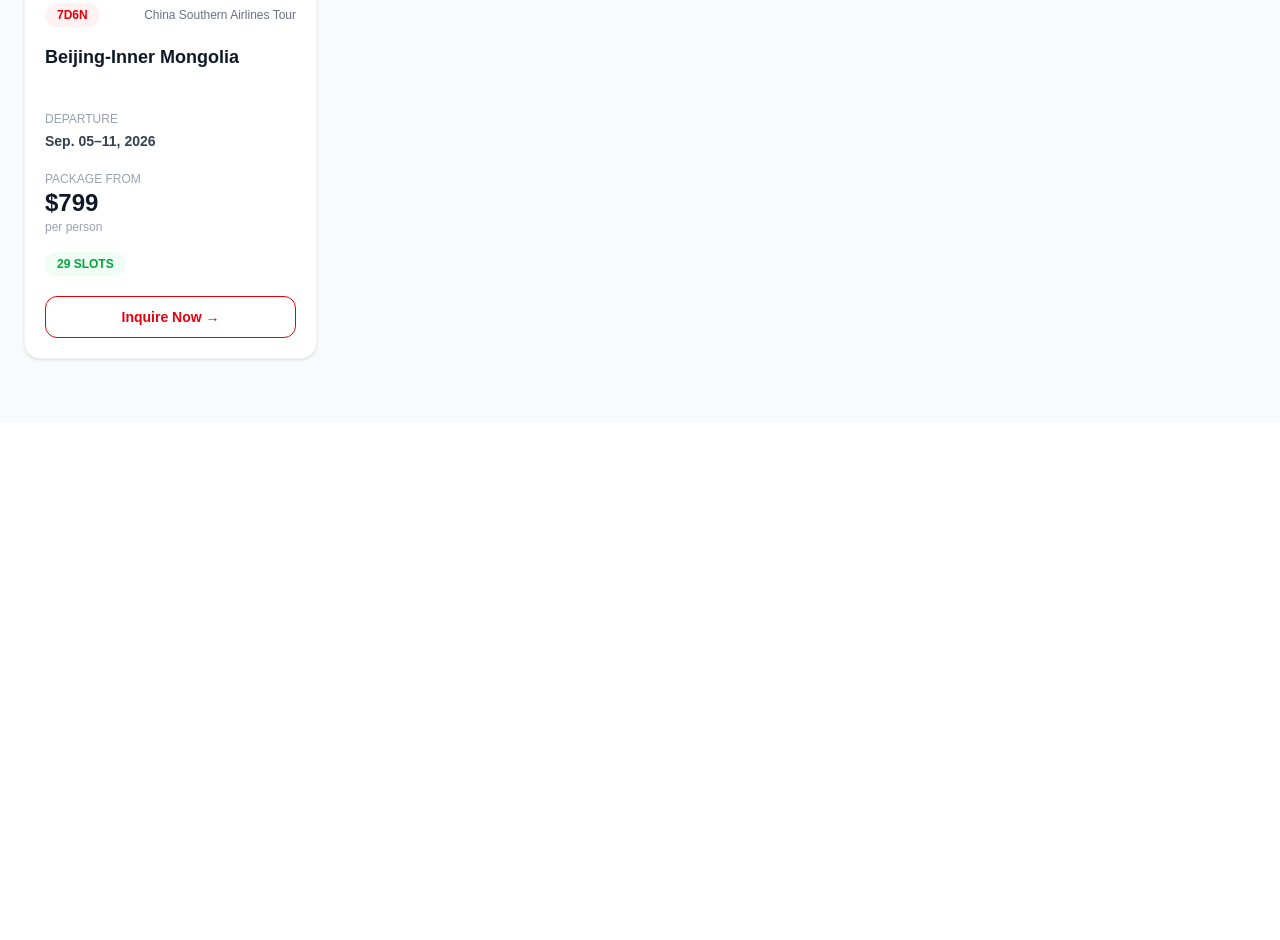
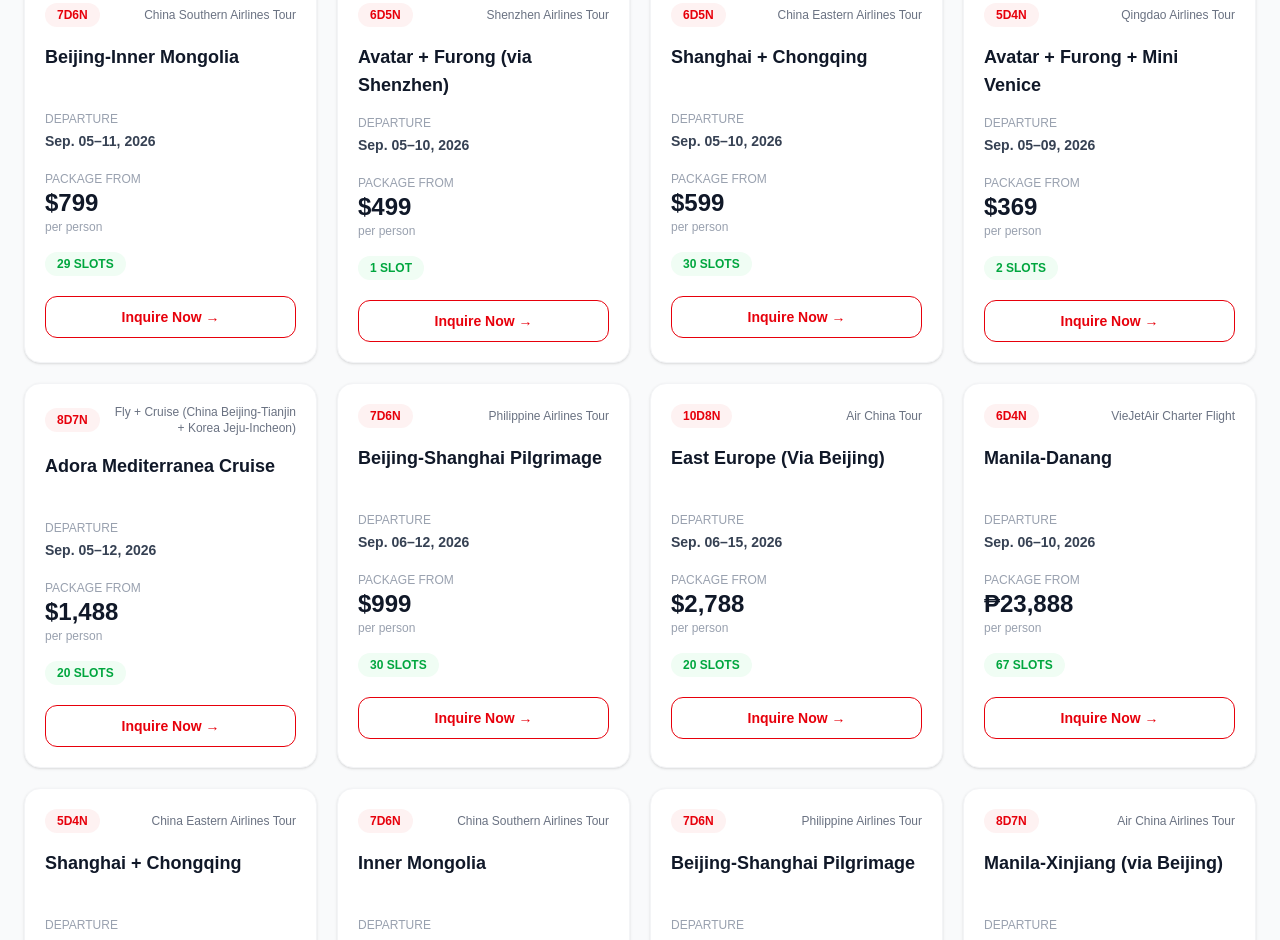
Before and after one commit to chingutravelandtours/chingu-website, a Next.js app: page /tour-packages in a window 1280 px wide. Shown: the part 2640-3580 px from the top of the page. Before the commit the page ends 3063 px from the top, so only its background shows below. Built offline with nearby package versions, Linux system fonts and the light colour scheme.

Commit message:
Update page.tsx

```diff
--- a/app/tour-packages/page.tsx
+++ b/app/tour-packages/page.tsx
@@ -228,6 +228,115 @@ const packages = [
   price: "$799",
   status: "29 SLOTS",
 },
+
+	{
+  title: "Avatar + Furong (via Shenzhen)",
+  subtitle: "Shenzhen Airlines Tour",
+  duration: "6D5N",
+  dates: "Sep. 05–10, 2026",
+  price: "$499",
+  status: "1 SLOT",
+},
+
+{
+  title: "Shanghai + Chongqing",
+  subtitle: "China Eastern Airlines Tour",
+  duration: "6D5N",
+  dates: "Sep. 05–10, 2026",
+  price: "$599",
+  status: "30 SLOTS",
+},
+
+{
+  title: "Avatar + Furong + Mini Venice",
+  subtitle: "Qingdao Airlines Tour",
+  duration: "5D4N",
+  dates: "Sep. 05–09, 2026",
+  price: "$369",
+  status: "2 SLOTS",
+},
+
+{
+  title: "Adora Mediterranea Cruise",
+  subtitle: "Fly + Cruise (China Beijing-Tianjin + Korea Jeju-Incheon)",
+  duration: "8D7N",
+  dates: "Sep. 05–12, 2026",
+  price: "$1,488",
+  status: "20 SLOTS",
+},
+
+{
+  title: "Beijing-Shanghai Pilgrimage",
+  subtitle: "Philippine Airlines Tour",
+  duration: "7D6N",
+  dates: "Sep. 06–12, 2026",
+  price: "$999",
+  status: "30 SLOTS",
+},
+
+{
+  title: "East Europe (Via Beijing)",
+  subtitle: "Air China Tour",
+  duration: "10D8N",
+  dates: "Sep. 06–15, 2026",
+  price: "$2,788",
+  status: "20 SLOTS",
+},
+
+{
+  title: "Manila-Danang",
+  subtitle: "VieJetAir Charter Flight",
+  duration: "6D4N",
+  dates: "Sep. 06–10, 2026",
+  price: "₱23,888",
+  status: "67 SLOTS",
+},
+
+{
+  title: "Shanghai + Chongqing",
+  subtitle: "China Eastern Airlines Tour",
+  duration: "5D4N",
+  dates: "Sep. 06–10, 2026",
+  price: "$599",
+  status: "27 SLOTS",
+},
+
+
+{
+  title: "Inner Mongolia",
+  subtitle: "China Southern Airlines Tour",
+  duration: "7D6N",
+  dates: "Sep. 08–14, 2026",
+  price: "$899",
+  status: "1 SLOT",
+},
+
+{
+  title: "Beijing-Shanghai Pilgrimage",
+  subtitle: "Philippine Airlines Tour",
+  duration: "7D6N",
+  dates: "Sep. 08–14, 2026",
+  price: "$999",
+  status: "30 SLOTS",
+},
+
+{
+  title: "Manila-Xinjiang (via Beijing)",
+  subtitle: "Air China Airlines Tour",
+  duration: "8D7N",
+  dates: "Sep. 08–15, 2026",
+  price: "$1,099",
+  status: "15 SLOTS",
+},
+
+{
+  title: "Avatar + Furong (via Guangzhou)",
+  subtitle: "China Southern Airlines Tour",
+  duration: "7D6N",
+  dates: "Sep. 09–15, 2026",
+  price: "$499",
+  status: "1 SLOT",
+},
 ];
 
 export default function TourPackagesPage() {
```
